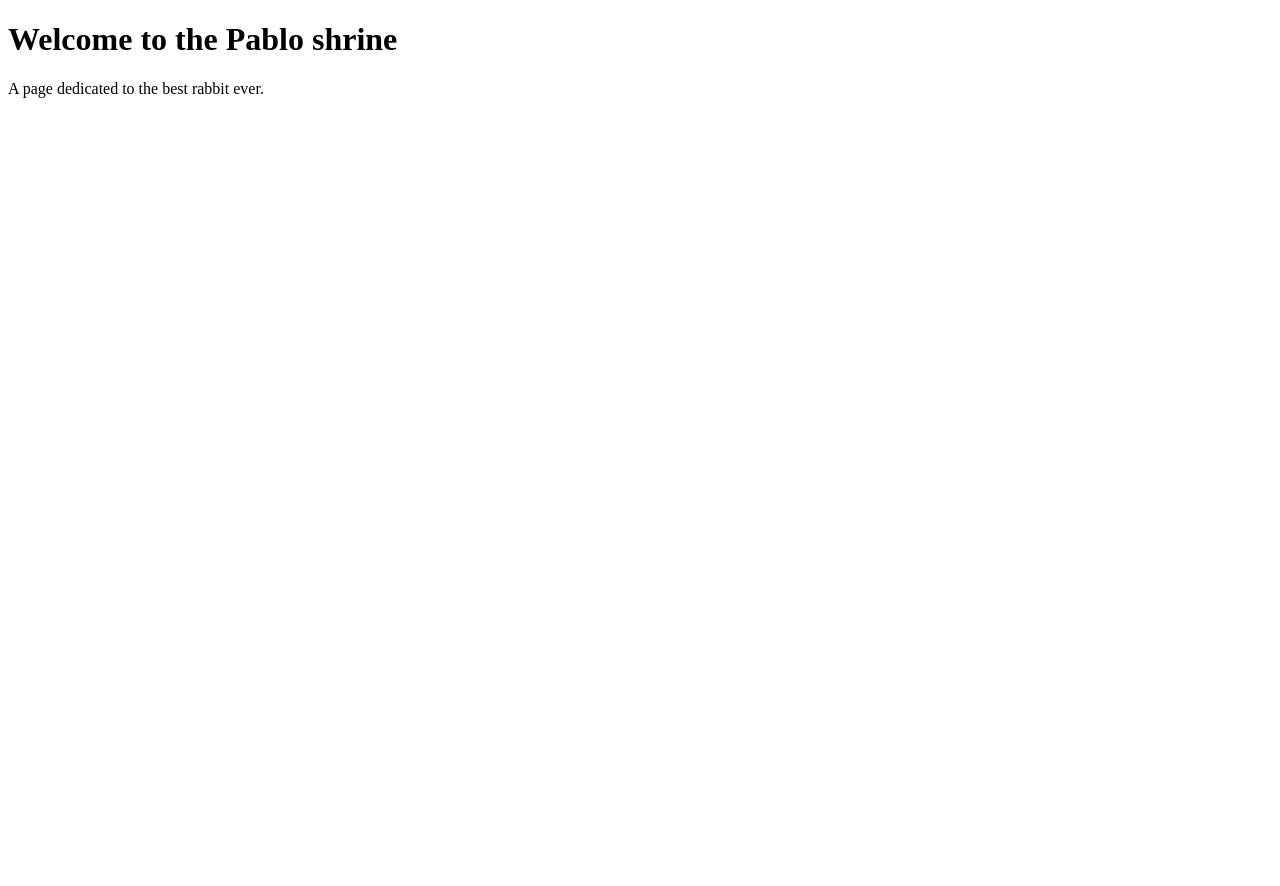
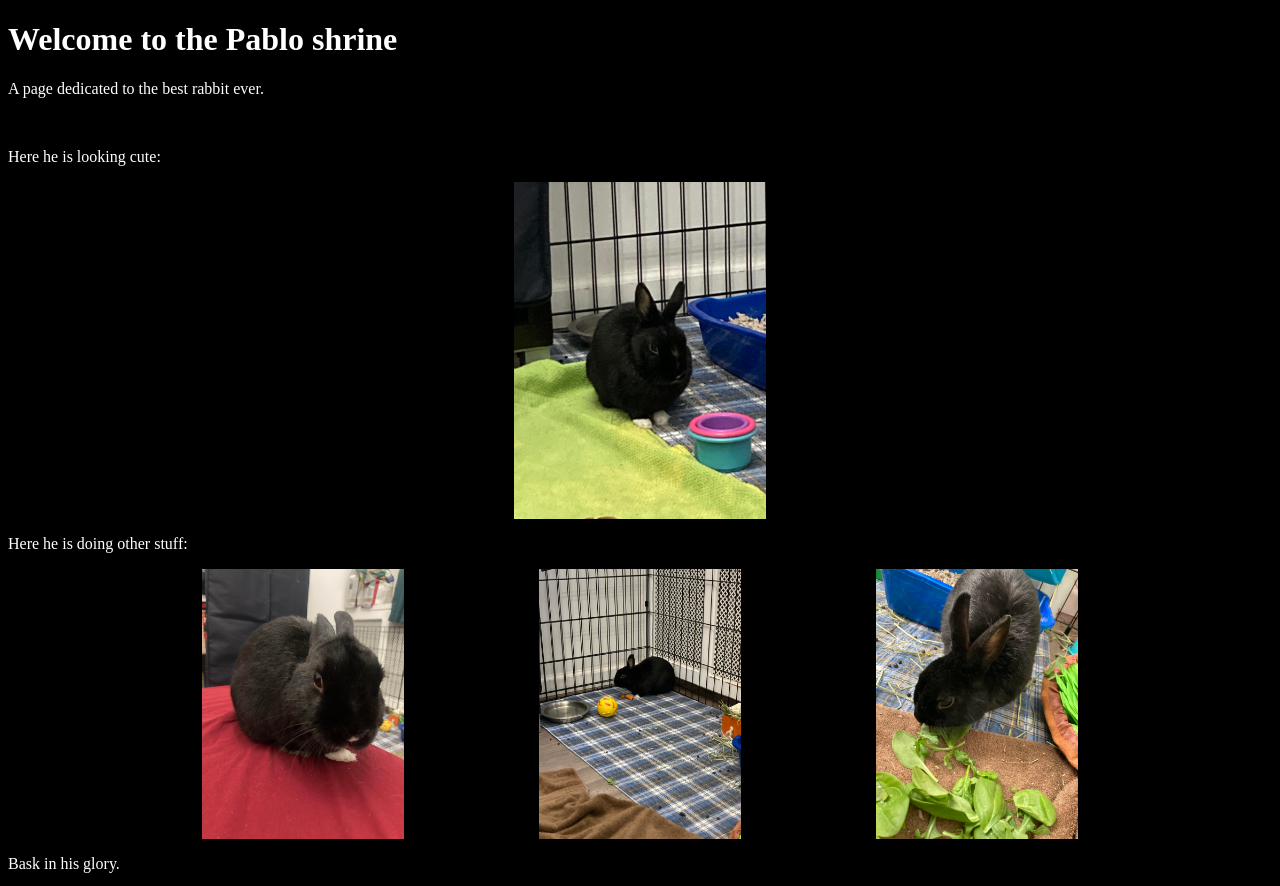
Before and after one commit to mathewolson/CoolNetArtProject, a plain HTML site: page index.html in a window 1280 px wide. Shown: the top 886 px of the page. Before the commit the page ends 800 px from the top, so only its background shows below. Drawn offline with Linux system fonts and the light colour scheme.

Commit message:
First pass
Initial layout of website and attempt at CSS styling

```diff
--- a/index.html
+++ b/index.html
@@ -3,10 +3,47 @@
   <head>
     <meta charset = "utf-8" />
     <title>A Shrine to Pablo</title>
+    <style>
+
+        body {
+        background-color: black;
+        }
+
+        .row {
+            display: flex;
+            width: 80%;
+            margin-left: auto;
+            margin-right: auto;
+        }
+
+        .center {
+            display: block;
+            margin-left: auto;
+            margin-right: auto;
+            max-width: 20%;
+        }
+
+        h1 {
+            color: white;
+        }
+
+        p {
+            color: white;
+        }
+    </style>
   </head>
 
   <body>
     <h1>Welcome to the Pablo shrine</h1>
     <p>A page dedicated to the best rabbit ever.</p>
+    <br>
+    <p>Here he is looking cute:</p>
+    <img src="pablo2.jpg" class = "center">
+    <p>Here he is doing other stuff:</p>
+    <div class = row>
+            <img src="pablo3.jpg" class = "center"><img src="pablo4.jpg" class = "center"><img src="pablo5.jpg" class = "center">
+    </div>
+    <p>Bask in his glory.</p>
+    <img src="pablo1.jpg" width = "500" style = "vertical-align: middle;">
   </body>
 </html>
```
Also changed, not shown: pablo1.jpg (added), pablo2.jpg (added), pablo3.jpg (added), pablo4.jpg (added), pablo5.jpg (added).
